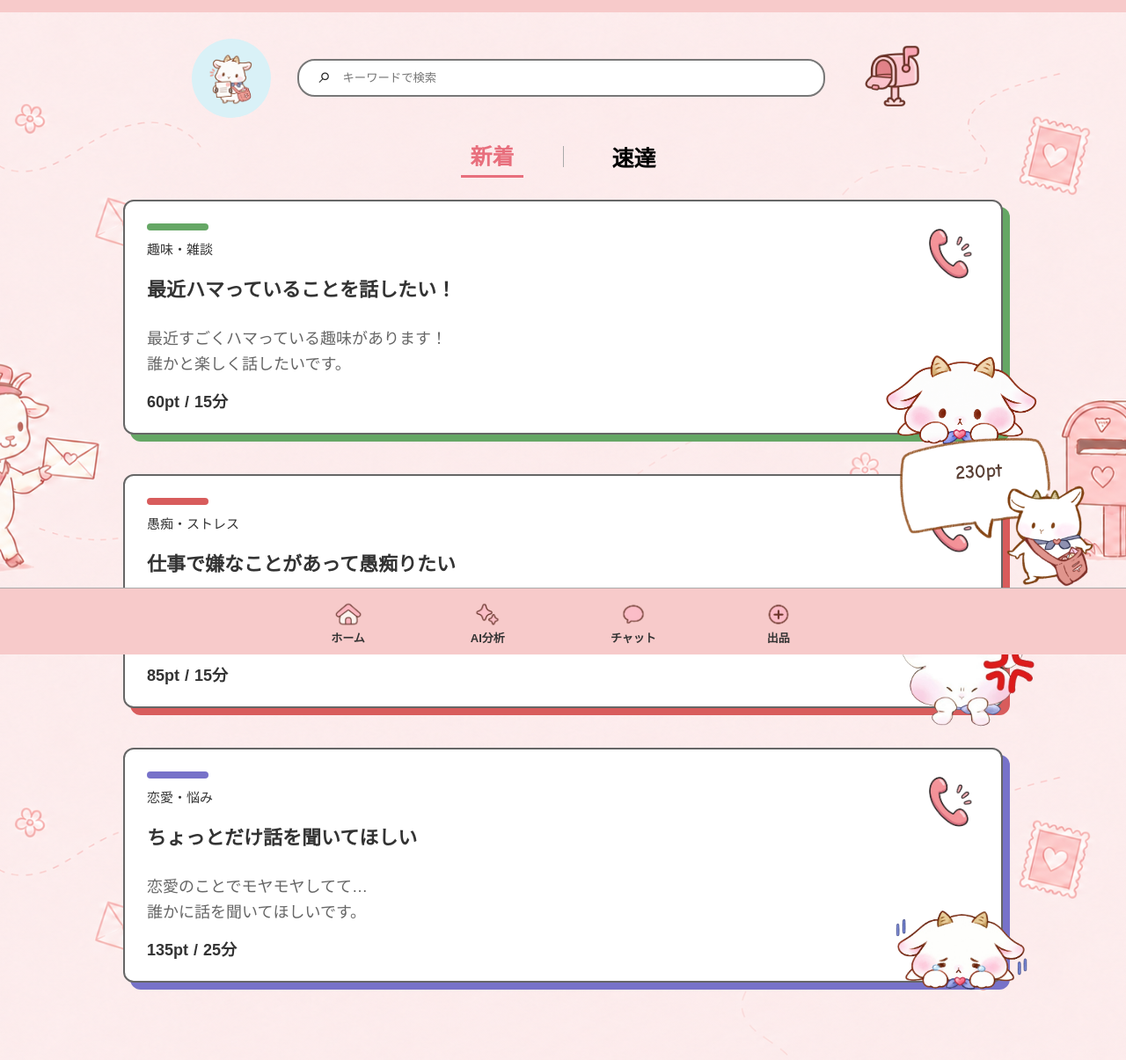
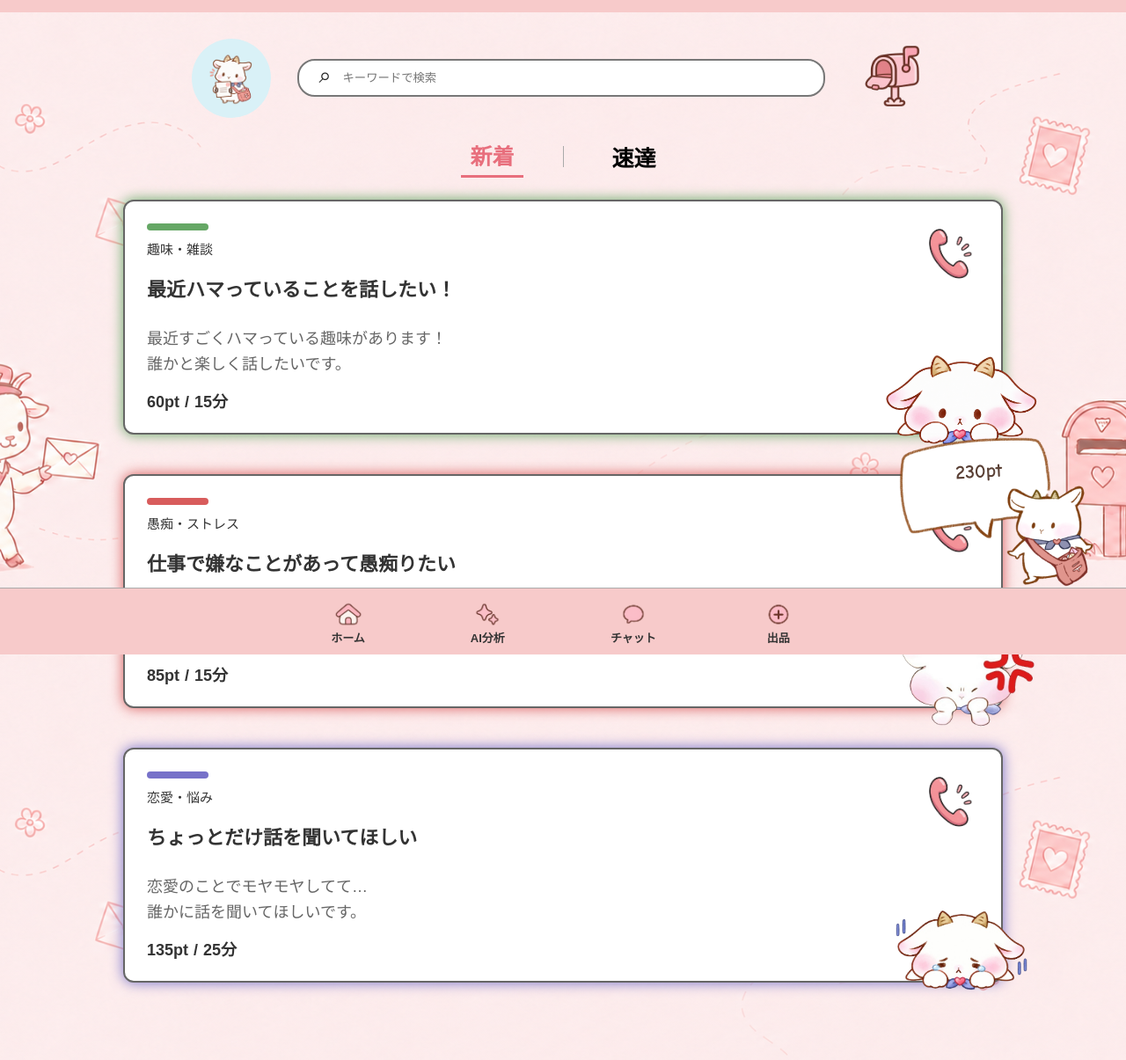
Before and after one commit to HEW-Tameshi/hew-sakuhin, a plain HTML site: page index.html in a window 1280 px wide. Shown: the part 56-1261 px from the top of the page at 88% size. Drawn offline with nearby package versions, Linux system fonts and the light colour scheme.

Commit message:
影変更

```diff
--- a/css/home.css
+++ b/css/home.css
@@ -164,18 +164,19 @@ main {
 
 /* 感情の影 */
 .letter.joy {
-    box-shadow:8px 8px 0 #e6a23c;
+    box-shadow:0 0 15px #e6a23c;
 }
+
 .letter.fun {
-    box-shadow:8px 8px 0 #65a765;
+    box-shadow:0 0 15px #65a765;
 }
 
 .letter.sad {
-    box-shadow:8px 8px 0 #7772c9;
+    box-shadow:0 0 15px #7772c9;
 }
 
 .letter.angry {
-    box-shadow:8px 8px 0 #d85c5c;
+    box-shadow:0 0 15px #d85c5c;
 }
 
 /* 感情カラー */
```
